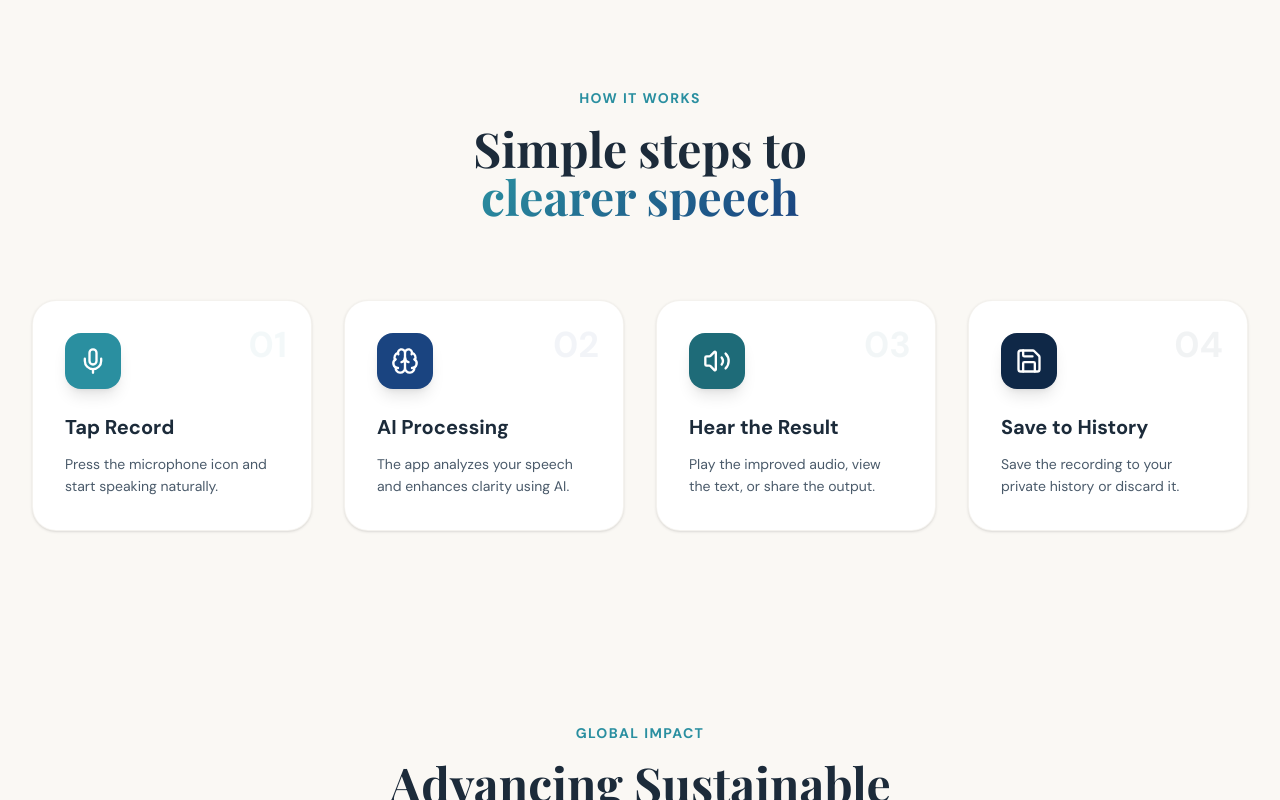
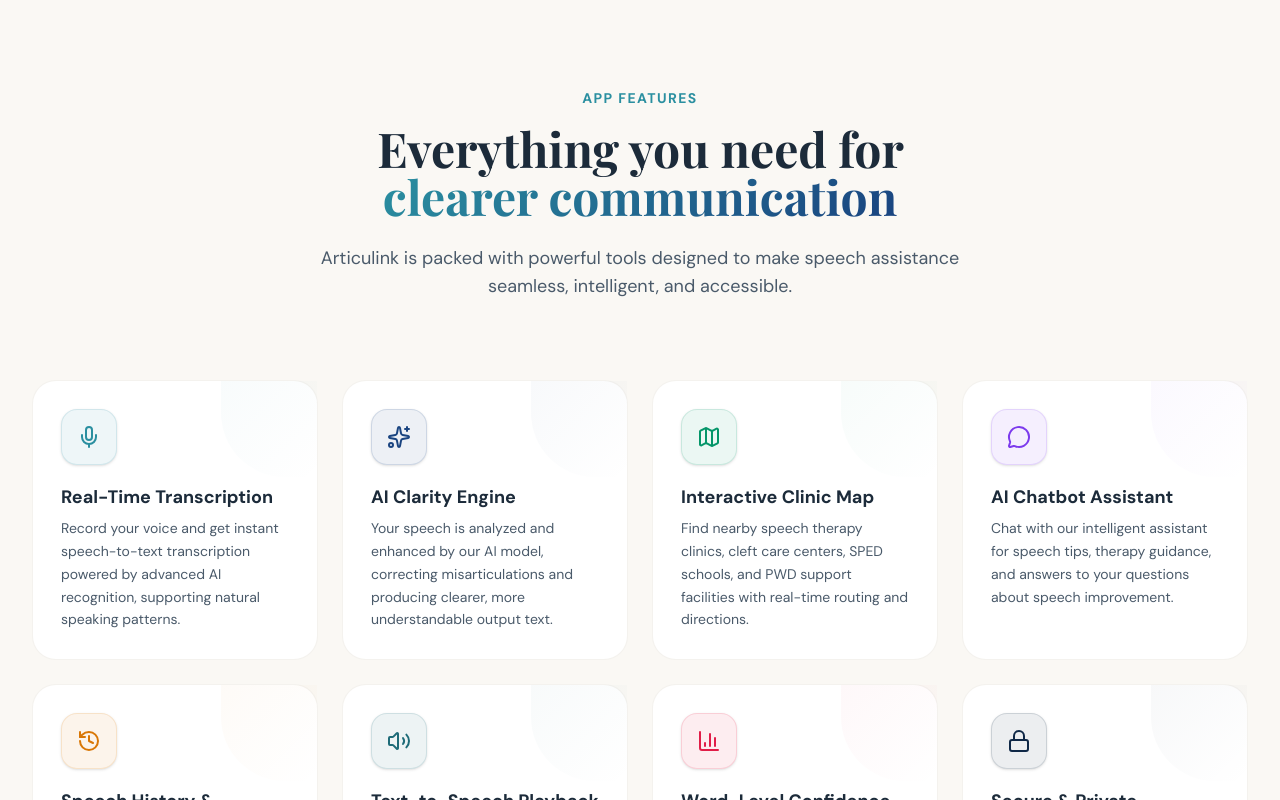
Before and after one commit to Eybri/articulink-ads, a Next.js app: page /about in a window 1280 px wide. Shown: the part 1360-2160 px from the top of the page. Built offline with nearby package versions, Linux system fonts and the light colour scheme.

Commit message:
page for about

```diff
--- a/src/app/about/page.tsx
+++ b/src/app/about/page.tsx
@@ -21,6 +21,14 @@
   Mail,
   MapPin,
   Phone,
+  MessageCircle,
+  History,
+  BarChart3,
+  Sparkles,
+  Map,
+  FileText,
+  Lock,
+  Waves,
 } from "lucide-react";
 
 const C = {
@@ -192,6 +200,145 @@
                 </div>
               ))}
             </div>
+          </div>
+        </div>
+      </section>
+
+      {/* ═══════════════ APP FEATURES ═══════════════ */}
+      <section className="py-24" style={{ backgroundColor: C.cream }}>
+        <div className="max-w-7xl mx-auto px-4 sm:px-6 lg:px-8">
+          <div className="text-center mb-20">
+            <h2
+              className="font-bold tracking-widest uppercase text-sm mb-4"
+              style={{ color: C.teal }}
+            >
+              App Features
+            </h2>
+            <p
+              className="text-4xl md:text-5xl font-bold max-w-3xl mx-auto"
+              style={{ fontFamily: "var(--font-playfair), serif", color: C.textDark }}
+            >
+              Everything you need for{" "}
+              <span className="text-gradient">clearer communication</span>
+            </p>
+            <p className="text-lg mt-6 max-w-2xl mx-auto" style={{ color: C.textMid }}>
+              Articulink is packed with powerful tools designed to make speech
+              assistance seamless, intelligent, and accessible.
+            </p>
+          </div>
+
+          <div className="grid sm:grid-cols-2 lg:grid-cols-4 gap-6">
+            {[
+              {
+                icon: Mic,
+                title: "Real-Time Transcription",
+                desc: "Record your voice and get instant speech-to-text transcription powered by advanced AI recognition, supporting natural speaking patterns.",
+                accent: C.teal,
+                accentBg: "rgba(42, 143, 160, 0.08)",
+                accentBorder: "rgba(42, 143, 160, 0.15)",
+              },
+              {
+                icon: Sparkles,
+                title: "AI Clarity Engine",
+                desc: "Your speech is analyzed and enhanced by our AI model, correcting misarticulations and producing clearer, more understandable output text.",
+                accent: C.royalBlue,
+                accentBg: "rgba(26, 68, 128, 0.08)",
+                accentBorder: "rgba(26, 68, 128, 0.15)",
+              },
+              {
+                icon: Map,
+                title: "Interactive Clinic Map",
+                desc: "Find nearby speech therapy clinics, cleft care centers, SPED schools, and PWD support facilities with real-time routing and directions.",
+                accent: "#059669",
+                accentBg: "rgba(5, 150, 105, 0.08)",
+                accentBorder: "rgba(5, 150, 105, 0.15)",
+              },
+              {
+                icon: MessageCircle,
+                title: "AI Chatbot Assistant",
+                desc: "Chat with our intelligent assistant for speech tips, therapy guidance, and answers to your questions about speech improvement.",
+                accent: "#7C3AED",
+                accentBg: "rgba(124, 58, 237, 0.08)",
+                accentBorder: "rgba(124, 58, 237, 0.15)",
+              },
+              {
+                icon: History,
+                title: "Speech History & Analytics",
+                desc: "Track all your recordings with detailed stats — accuracy percentage, word count, duration — and generate AI-powered deep-dive analysis reports.",
+                accent: "#D97706",
+                accentBg: "rgba(217, 119, 6, 0.08)",
+                accentBorder: "rgba(217, 119, 6, 0.15)",
+              },
+              {
+                icon: Volume2,
+                title: "Text-to-Speech Playback",
+                desc: "Hear how your corrected text sounds with natural text-to-speech synthesis, so you can compare your speech with the intended clarity.",
+                accent: C.tealDark,
+                accentBg: "rgba(30, 107, 120, 0.08)",
+                accentBorder: "rgba(30, 107, 120, 0.15)",
+              },
+              {
+                icon: BarChart3,
+                title: "Word-Level Confidence",
+                desc: "See confidence scores for every individual word in your transcript, color-coded to highlight which words need more practice.",
+                accent: "#E11D48",
+                accentBg: "rgba(225, 29, 72, 0.08)",
+                accentBorder: "rgba(225, 29, 72, 0.15)",
+              },
+              {
+                icon: Lock,
+                title: "Secure & Private",
+                desc: "Your recordings and personal data are protected with authentication and privacy-first design. Your speech journey stays yours.",
+                accent: C.deepNavy,
+                accentBg: "rgba(15, 40, 71, 0.08)",
+                accentBorder: "rgba(15, 40, 71, 0.15)",
+              },
+            ].map((feature, i) => (
+              <motion.div
+                key={i}
+                initial={{ opacity: 0, y: 24 }}
+                whileInView={{ opacity: 1, y: 0 }}
+                viewport={{ once: true }}
+                transition={{ duration: 0.5, delay: i * 0.07 }}
+                className="group relative p-7 rounded-3xl transition-all duration-300 hover:shadow-xl cursor-default"
+                style={{
+                  backgroundColor: "white",
+                  border: `1px solid ${C.sandMid}50`,
+                }}
+              >
+                {/* Decorative corner accent */}
+                <div
+                  className="absolute top-0 right-0 w-24 h-24 rounded-bl-[4rem] opacity-40 -z-0 transition-opacity group-hover:opacity-70"
+                  style={{
+                    background: `linear-gradient(135deg, ${feature.accentBg}, transparent)`,
+                  }}
+                />
+
+                <div className="relative z-10">
+                  <div
+                    className="w-14 h-14 rounded-2xl flex items-center justify-center mb-5 group-hover:scale-110 transition-transform duration-300 shadow-sm"
+                    style={{
+                      backgroundColor: feature.accentBg,
+                      border: `1px solid ${feature.accentBorder}`,
+                    }}
+                  >
+                    <feature.icon className="w-6 h-6" style={{ color: feature.accent }} />
+                  </div>
+                  <h3
+                    className="text-lg font-bold mb-2 leading-snug"
+                    style={{ color: C.textDark }}
+                  >
+                    {feature.title}
+                  </h3>
+                  <p
+                    className="text-sm leading-relaxed"
+                    style={{ color: C.textMid }}
+                  >
+                    {feature.desc}
+                  </p>
+                </div>
+              </motion.div>
+            ))}
           </div>
         </div>
       </section>
```
